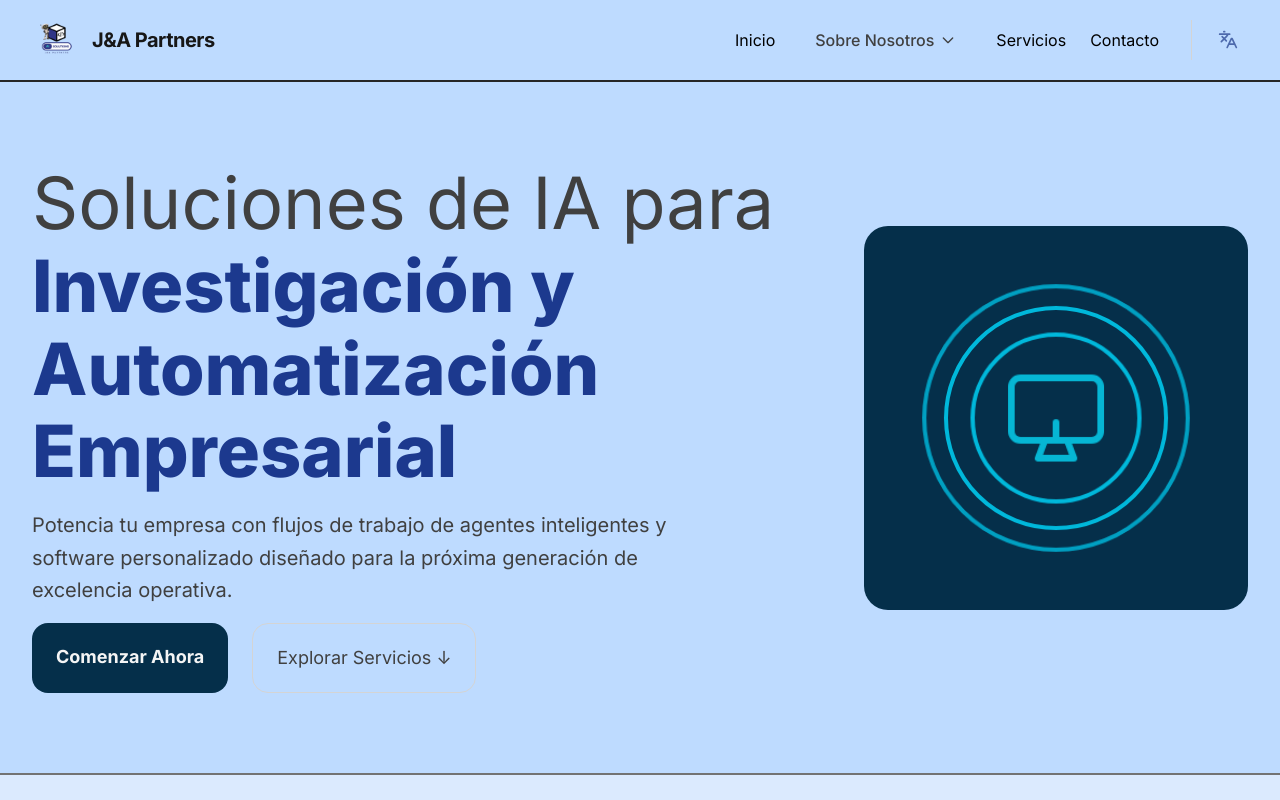
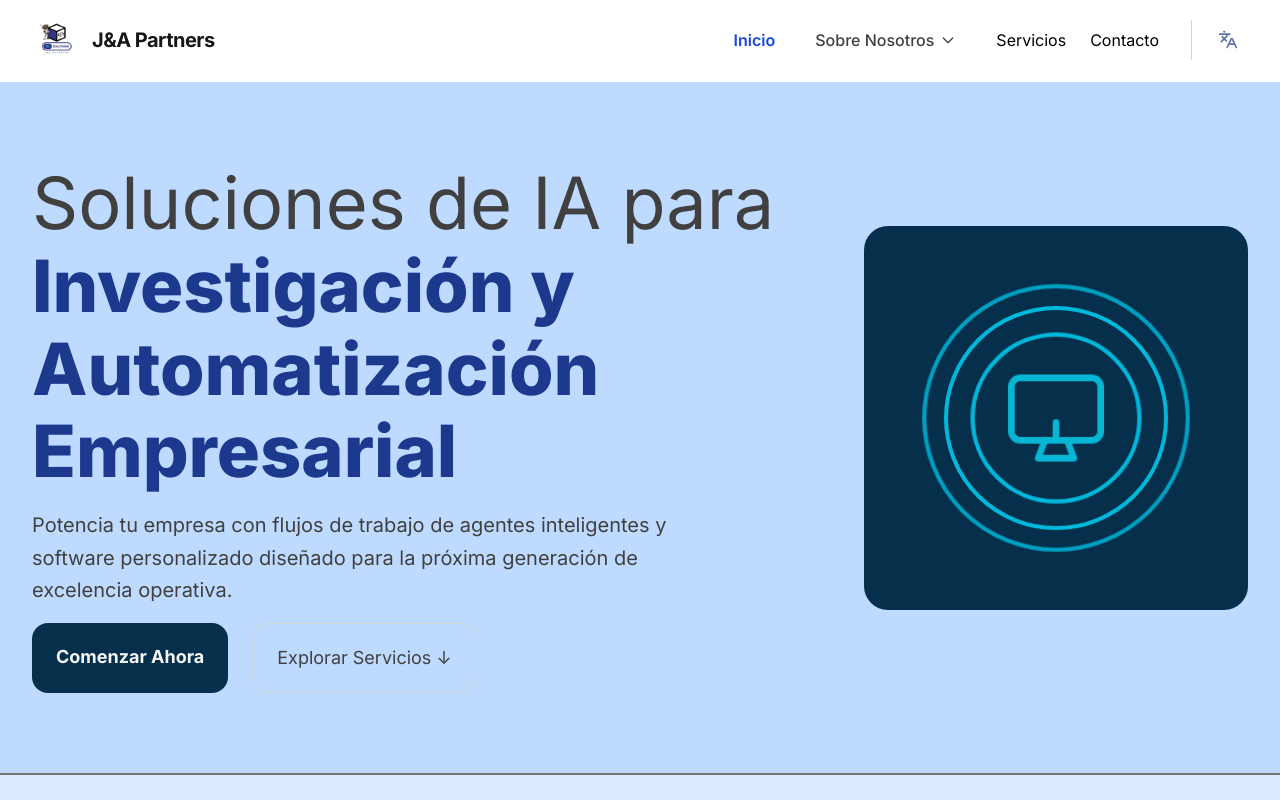
Before and after one commit to AldoCarbajal-3804/prototipo-react, a React (Vite) app: page / in a window 1280 px wide. Shown: the top 800 px of the page. Built offline with nearby package versions, Linux system fonts and the light colour scheme.

Commit message:
Mejoras en la animacion y microinteracciones

```diff
--- a/src/components/responsives/DesktopMenu.jsx
+++ b/src/components/responsives/DesktopMenu.jsx
@@ -3,7 +3,20 @@
 import { useScrollTo } from '@/hooks/useScrollTo.jsx';
 import translateIcon from '@/assets/svg/translate.svg';
 
-export const DesktopMenu = ({ t, toggleLanguage }) => {
+const PARENT_SECTIONS = {
+  'hero-section': '#hero-section',
+  'about-section': '#about-section',
+  'history-section': '#about-section',
+  'why-section': '#about-section',
+  'who-section': '#about-section',
+  'stats-section': '#about-section',
+  'services-section': '#services-section',
+  'testimonials-section': '#form-section',
+  'form-section': '#form-section',
+  'agenda-section': '#form-section',
+}
+
+export const DesktopMenu = ({ t, toggleLanguage, activeSection }) => {
   const [isDropdownOpen, setIsDropdownOpen] = useState(false);
   const dropdownRef = useRef(null);
   const scrollTo = useScrollTo();
@@ -29,11 +42,16 @@
     <ul className="flex items-center gap-2 lg:gap-6">
       {t.nav.links.map((item) => {
         if (item.submenu) {
+          const isAboutActive = ['about-section', 'history-section', 'why-section', 'who-section', 'stats-section'].includes(activeSection)
           return (
             <li key={item.link} className="relative" ref={dropdownRef}>
               <button
                 onClick={() => setIsDropdownOpen(!isDropdownOpen)}
-                className="flex items-center gap-1.5 px-4 py-2 text-neutral-700 font-medium hover:text-blue-700 hover:bg-blue-50 rounded-full transition-all duration-200 cursor-pointer"
+                className={`flex items-center gap-1.5 px-4 py-2 font-medium rounded-full transition-all duration-200 cursor-pointer ${
+                  isAboutActive
+                    ? 'text-blue-700 bg-blue-50'
+                    : 'text-neutral-700 hover:text-blue-700 hover:bg-blue-50'
+                }`}
                 aria-expanded={isDropdownOpen}
               >
                 {item.name}
@@ -51,25 +69,35 @@
                 className={`absolute top-full right-0 mt-2 w-56 bg-white border border-neutral-100 rounded-2xl shadow-xl py-2 transition-all duration-300 origin-top-right z-50
                 ${isDropdownOpen ? 'opacity-100 scale-100 visible' : 'opacity-0 scale-95 invisible'}`}
               >
-                {t.nav.dropdown.map((subItem) => (
+                {t.nav.dropdown.map((subItem) => {
+                  const subLink = subItem.link.replace('#', '')
+                  const isSubActive = activeSection === subLink
+                  return (
                     <button
                       key={subItem.link}
                       onClick={() => handleScrollTo(subItem.link)}
-                    className="block w-full text-left px-5 py-3 text-sm sm:text-base text-neutral-600 hover:bg-blue-50 hover:text-blue-700 transition-colors duration-150 font-medium"
+                      className={`block w-full text-left px-5 py-3 text-sm sm:text-base transition-colors duration-150 font-medium ${
+                        isSubActive
+                          ? 'text-blue-700 bg-blue-50'
+                          : 'text-neutral-600 hover:bg-blue-50 hover:text-blue-700'
+                      }`}
                     >
                       {subItem.name}
                     </button>
-                ))}
+                  )
+                })}
               </div>
             </li>
           );
         }
 
+        const linkTarget = PARENT_SECTIONS[activeSection] || ''
         return (
           <li key={item.link}>
             <Link
               name={item.name}
               link={item.link}
+              sectionActive={linkTarget === item.link}
             />
           </li>
         );
--- a/src/components/responsives/MobileMenu.jsx
+++ b/src/components/responsives/MobileMenu.jsx
@@ -3,7 +3,7 @@
 import { useScrollTo } from '@/hooks/useScrollTo.jsx';
 import translateIcon from '@/assets/svg/translate.svg';
 
-export const MobileMenu = ({ isOpen, closeMenu, t, toggleLanguage, menuRef }) => {
+export const MobileMenu = ({ isOpen, closeMenu, t, toggleLanguage, menuRef, activeSection }) => {
     const [isSubOpen, setIsSubOpen] = useState(false);
     const scrollTo = useScrollTo();
 
@@ -19,13 +19,30 @@
             className={`md:hidden border-t border-neutral-200 bg-blue-100 overflow-hidden transition-all duration-350 ease-out ${isOpen ? 'max-h-175 opacity-100 visible' : 'max-h-0 opacity-0 invisible'}`}
         >
             <ul className="v-stack px-4 py-2 gap-1">
-                {t.nav.links.map((item) => (
+                {t.nav.links.map((item) => {
+                    const isAboutActive = ['about-section', 'history-section', 'why-section', 'who-section', 'stats-section'].includes(activeSection)
+                    const linkTarget = {
+                        'hero-section': '#hero-section',
+                        'about-section': '#about-section',
+                        'history-section': '#about-section',
+                        'why-section': '#about-section',
+                        'who-section': '#about-section',
+                        'stats-section': '#about-section',
+                        'services-section': '#services-section',
+                        'testimonials-section': '#form-section',
+                        'form-section': '#form-section',
+                        'agenda-section': '#form-section',
+                    }[activeSection] || ''
+
+                    return (
                     <li key={item.link}>
                         {item.submenu ? (
                             <div className="v-stack">
                                 <button
                                     onClick={() => setIsSubOpen(!isSubOpen)}
-                                    className="flex items-center justify-between w-full py-3 text-sm sm:text-base text-neutral-800 font-medium cursor-pointer"
+                                    className={`flex items-center justify-between w-full py-3 text-sm sm:text-base font-medium cursor-pointer ${
+                                        isAboutActive ? 'text-blue-700' : 'text-neutral-800'
+                                    }`}
                                     aria-expanded={isSubOpen}
                                 >
                                     {item.name}
@@ -37,25 +54,32 @@
                                     className={`overflow-hidden transition-all duration-300 ${isSubOpen ? 'max-h-96 opacity-100' : 'max-h-0 opacity-0'}`}
                                 >
                                     <div className="ml-4 border-l-2 border-blue-300 pl-4 my-1 v-stack gap-1">
-                                        {t.nav.dropdown.map((sub) => (
+                                        {t.nav.dropdown.map((sub) => {
+                                            const subLink = sub.link.replace('#', '')
+                                            const isSubActive = activeSection === subLink
+                                            return (
                                             <button
                                                 key={sub.link}
                                                 onClick={() => handleScrollTo(sub.link)}
-                                                className="w-full text-left px-3 py-2 text-sm sm:text-base text-neutral-600 hover:text-blue-900 hover:bg-blue-100 rounded-lg transition-colors duration-150 font-medium cursor-pointer"
+                                                className={`w-full text-left px-3 py-2 text-sm sm:text-base rounded-lg transition-colors duration-150 font-medium cursor-pointer ${
+                                                    isSubActive
+                                                        ? 'text-blue-700 bg-blue-100'
+                                                        : 'text-neutral-600 hover:text-blue-900 hover:bg-blue-100'
+                                                }`}
                                             >
                                                 {sub.name}
                                             </button>
-                                        ))}
+                                        )})}
                                     </div>
                                 </div>
                             </div>
                         ) : (
-                            <div onClick={closeMenu} className="py-3 text-sm sm:text-base text-neutral-800 font-medium">
-                                <Link name={item.name} link={item.link} />
+                            <div onClick={closeMenu} className="py-3 text-sm sm:text-base font-medium">
+                                <Link name={item.name} link={item.link} sectionActive={linkTarget === item.link} />
                             </div>
                         )}
                     </li>
-                ))}
+                )})}
             </ul>
             <div className="border-t border-neutral-200 px-4 py-4">
                 <button
--- a/src/components/ui/Link.jsx
+++ b/src/components/ui/Link.jsx
@@ -1,18 +1,20 @@
 import { useState, useEffect } from 'react';
 import { useScrollTo } from '@/hooks/useScrollTo';
 
-export const Link = ({name, link}) => {
-    const [isActive, setIsActive] = useState(false);
+export const Link = ({name, link, sectionActive = false}) => {
+    const [isHashActive, setIsHashActive] = useState(false);
     const scrollTo = useScrollTo();
 
     useEffect(() => {
         const checkActive = () => {
-            setIsActive(window.location.hash === link);
+            setIsHashActive(window.location.hash === link);
         };
         checkActive();
         window.addEventListener('hashchange', checkActive);
         return () => window.removeEventListener('hashchange', checkActive);
     }, [link]);
+
+    const isActive = sectionActive || isHashActive;
 
     const handleClick = (e) => {
         e.preventDefault();
@@ -25,7 +27,11 @@
         return (
             <button
                 onClick={handleClick}
-                className="text-sm sm:text-base text-black hover:underline transition-colors duration-300 cursor-pointer"
+                className={`text-sm sm:text-base transition-all duration-150 cursor-pointer ${
+                    isActive
+                        ? 'text-blue-700 font-semibold'
+                        : 'text-black hover:text-blue-600'
+                }`}
                 aria-label={name}
                 aria-current={isActive ? "page" : undefined}
             >
@@ -37,7 +43,11 @@
     return (
         <a
             href={link}
-            className="text-sm sm:text-base text-black hover:underline transition-colors duration-300"
+            className={`text-sm sm:text-base transition-colors duration-300 ${
+                isActive
+                    ? 'text-blue-700 font-semibold'
+                    : 'text-black hover:text-blue-600'
+            }`}
             aria-label={name}
             aria-current={isActive ? "page" : undefined}
         >
--- /dev/null
+++ b/src/hooks/useActiveSection.jsx
@@ -0,0 +1,34 @@
+import { useState, useEffect } from 'react'
+
+export function useActiveSection(sectionIds) {
+  const [activeId, setActiveId] = useState(sectionIds[0] || '')
+
+  useEffect(() => {
+    const elements = sectionIds
+      .map((id) => document.getElementById(id))
+      .filter(Boolean)
+
+    if (elements.length === 0) return
+
+    const observer = new IntersectionObserver(
+      (entries) => {
+        const visible = entries
+          .filter((e) => e.isIntersecting)
+          .sort((a, b) => a.boundingClientRect.top - b.boundingClientRect.top)
+
+        if (visible.length > 0) {
+          setActiveId(visible[0].target.id)
+        }
+      },
+      {
+        rootMargin: '-80px 0px -60% 0px',
+        threshold: 0,
+      }
+    )
+
+    elements.forEach((el) => observer.observe(el))
+    return () => observer.disconnect()
+  }, [sectionIds])
+
+  return activeId
+}
--- a/src/layouts/navbar/Navbar.jsx
+++ b/src/layouts/navbar/Navbar.jsx
@@ -1,19 +1,34 @@
 import { useState, useEffect, useRef, useCallback } from 'react';
 import { useLanguage } from '@/hooks/LanguageContext.jsx';
+import { useActiveSection } from '@/hooks/useActiveSection.jsx';
 import {NavLogo} from '@/components/responsives/NavLogo.jsx';
 import {DesktopMenu} from '@/components/responsives/DesktopMenu.jsx';
 import {MobileMenu} from '@/components/responsives/MobileMenu.jsx';
 import menuIcon from '@/assets/svg/menu.svg';
 import closeIcon from '@/assets/svg/close.svg';
 
+const SECTION_IDS = [
+    'hero-section', 'about-section', 'history-section', 'why-section',
+    'who-section', 'stats-section', 'services-section',
+    'testimonials-section', 'form-section', 'agenda-section',
+]
+
 function Navbar() {
     const [isMenuOpen, setIsMenuOpen] = useState(false);
+    const [isScrolled, setIsScrolled] = useState(false);
     const { t, toggleLanguage } = useLanguage();
     const menuRef = useRef(null);
+    const activeSection = useActiveSection(SECTION_IDS);
 
     const closeMenu = useCallback(() => setIsMenuOpen(false), []);
 
-    // Cerrar al hacer click fuera
+    useEffect(() => {
+        const handleScroll = () => setIsScrolled(window.scrollY > 60);
+        window.addEventListener('scroll', handleScroll, { passive: true });
+        handleScroll();
+        return () => window.removeEventListener('scroll', handleScroll);
+    }, []);
+
     useEffect(() => {
         const handleClickOutside = (e) => {
             if (menuRef.current && !menuRef.current.contains(e.target)) closeMenu();
@@ -23,7 +38,11 @@
     }, [isMenuOpen, closeMenu]);
 
     return (
-        <nav className="sticky top-0 z-50 w-full bg-blue-200 backdrop-blur-md border-b-2 border-neutral-800">
+        <nav className={`sticky top-0 z-50 w-full transition-all duration-300 ${
+            isScrolled
+                ? 'bg-blue-200/90 backdrop-blur-md border-b-2 border-neutral-800 shadow-lg'
+                : 'bg-transparent border-b-2 border-transparent'
+        }`}>
             <div className="max-w-7xl mx-auto px-4 sm:px-6 lg:px-8">
                 <div className="flex justify-between items-center h-16 md:h-20">
 
@@ -31,7 +50,7 @@
 
                     {/* Desktop */}
                     <div className="hidden md:block">
-                        <DesktopMenu t={t} toggleLanguage={toggleLanguage} />
+                        <DesktopMenu t={t} toggleLanguage={toggleLanguage} activeSection={activeSection} />
                     </div>
 
                     {/* Mobile Toggle */}
@@ -53,6 +72,7 @@
                 t={t}
                 toggleLanguage={toggleLanguage}
                 menuRef={menuRef}
+                activeSection={activeSection}
             />
         </nav>
     );
```
Also changed, not shown: src/components/AnimatedCounter.jsx (added, +81 -0 lines), src/components/ScrollReveal.jsx (added, +18 -0 lines), src/layouts/stats/Stats.jsx (+4 -4 lines). Lines whose indentation alone changed are shown as unchanged.
